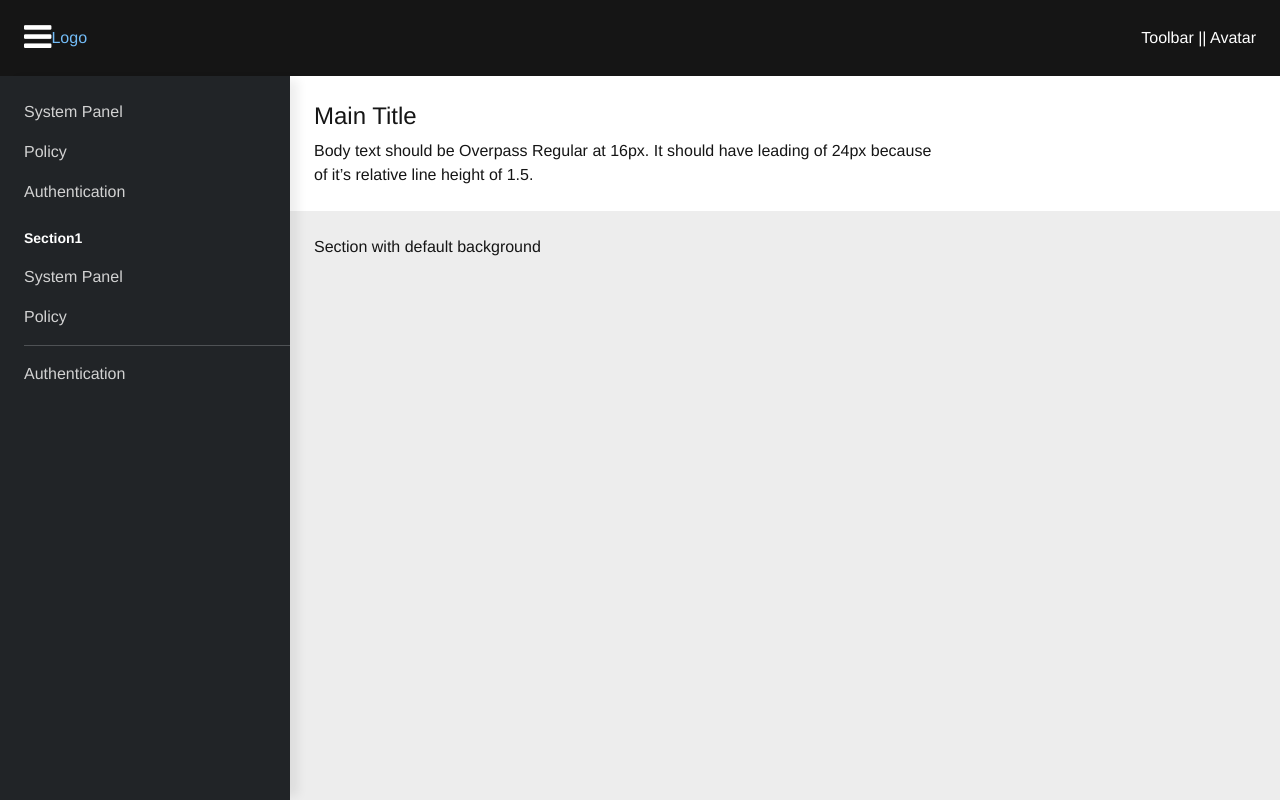
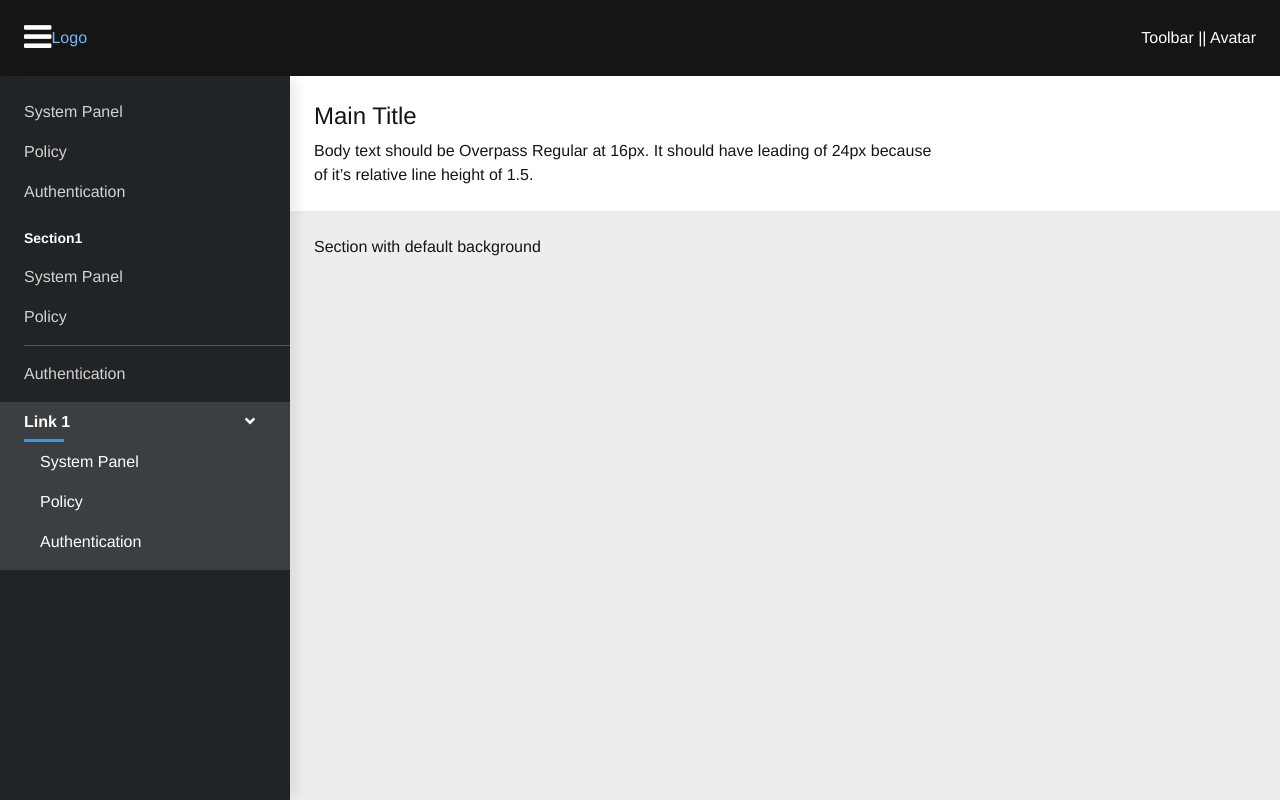
Before and after one commit to Dhallagan/patternfly-vue, a Vue app: page / in a window 1280 px wide. Built offline with nearby package versions, Linux system fonts and the light colour scheme; a web font is replaced by a local one.

Commit message:
Added simple expandable nav

```diff
--- a/src/App.vue
+++ b/src/App.vue
@@ -28,6 +28,16 @@
             <NavItem>Authentication</NavItem>
           </NavGroup>
         </Nav>
+
+        <Nav slot="nav" :theme="'dark'">
+          <NavExpandable :title="'Section2'">
+            <NavList>
+              <NavItem>System Panel</NavItem>
+              <NavItem>Policy</NavItem>
+              <NavItem>Authentication</NavItem>
+            </NavList>
+          </NavExpandable>
+        </Nav>
       </PageSidebar>
 
       <PageSection :variant="'light'">
@@ -54,6 +64,7 @@ import NavList from "./components/Nav/NavList";
 import NavItem from "./components/Nav/NavItem";
 import NavItemSeperator from "./components/Nav/NavItemSeperator";
 import NavGroup from "./components/Nav/NavGroup";
+import NavExpandable from "./components/Nav/NavExpandable";
 
 export default {
   name: "app",
@@ -66,7 +77,8 @@ export default {
     NavList,
     NavItem,
     NavItemSeperator,
-    NavGroup
+    NavGroup,
+    NavExpandable
   },
   data() {
     return {
--- /dev/null
+++ b/src/components/Nav/NavExpandable.vue
@@ -0,0 +1,46 @@
+<template>
+  <ul class="pf-c-nav__list">
+    <li class="pf-c-nav__item pf-m-current" :class="[isExpanded? 'pf-m-expanded' : '']">
+      <span
+        data-component="pf-nav-expandable"
+        class="pf-c-nav__link"
+        @click="isExpanded = !isExpanded"
+      >
+        Link 1
+        <span class="pf-c-nav__toggle">
+          <svg
+            fill="currentColor"
+            height="1em"
+            width="1em"
+            viewBox="0 0 256 512"
+            aria-hidden="true"
+            role="img"
+            style="vertical-align: -0.125em;"
+          >
+            <path
+              d="M224.3 273l-136 136c-9.4 9.4-24.6 9.4-33.9 0l-22.6-22.6c-9.4-9.4-9.4-24.6 0-33.9l96.4-96.4-96.4-96.4c-9.4-9.4-9.4-24.6 0-33.9L54.3 103c9.4-9.4 24.6-9.4 33.9 0l136 136c9.5 9.4 9.5 24.6.1 34z"
+              transform
+            />
+          </svg>
+        </span>
+      </span>
+      <section class="pf-c-nav__subnav" aria-labelledby="pf-1572493696069q14t6q7yvlp">
+        <slot />
+      </section>
+    </li>
+  </ul>
+</template>
+
+<script>
+export default {
+  name: "NavExpandable",
+  props: {
+    title: String,
+    isActive: Boolean,
+    isExpanded: {
+      type: Boolean,
+      default: true
+    }
+  }
+};
+</script>
```
